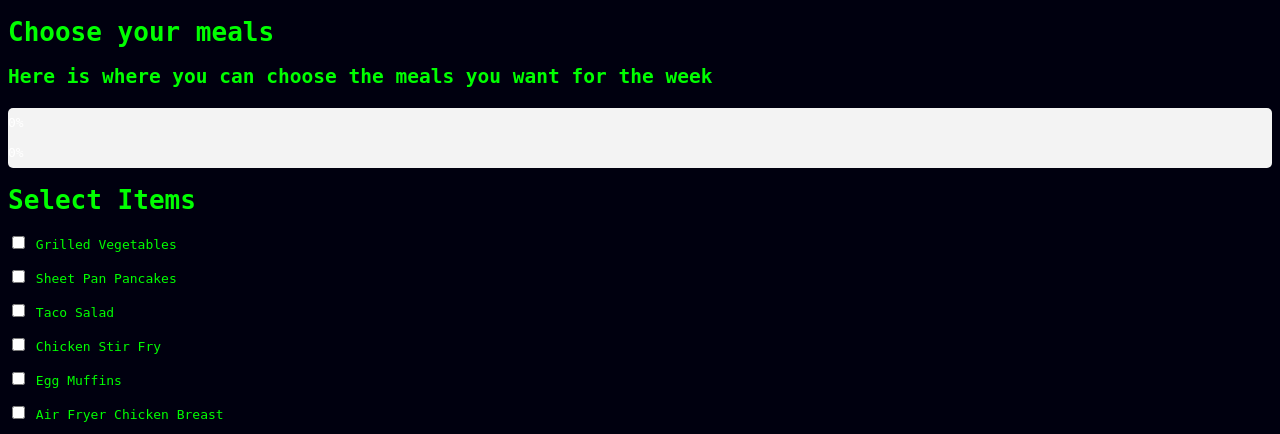
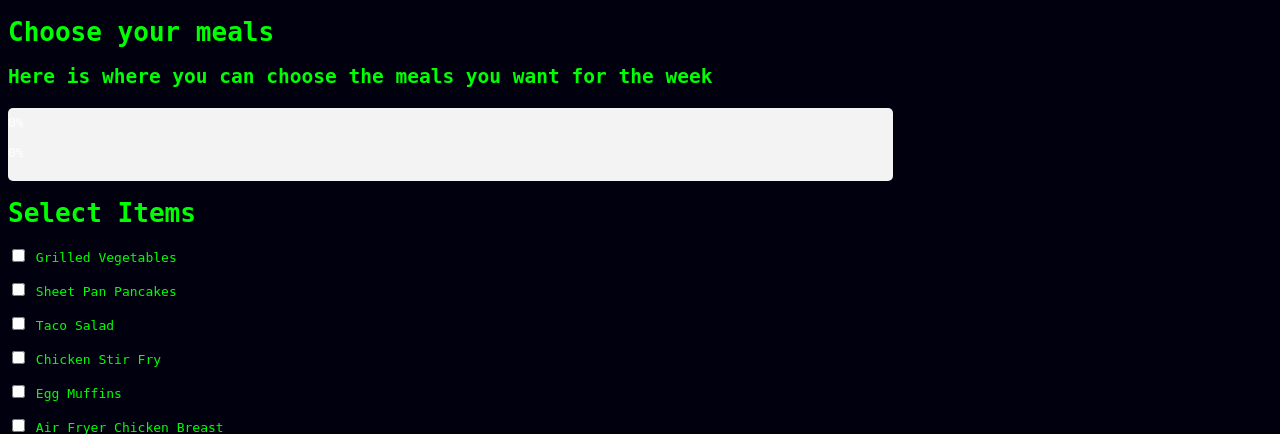
Before and after one commit to gbeck139/meal-maverick, a Flask app: template web_app/templates/menu.html in a window 1280 px wide. Shown: the top 434 px of the page. Run offline with Flask 3, Linux system fonts and the light colour scheme; the template is opened without the code that fills it: values that come from a table or form of the project are taken from there, others are empty.

Commit message:
😂🐪 Checkpoint ./web_app/templates/menu.html:70263072/182

```diff
--- a/web_app/templates/menu.html
+++ b/web_app/templates/menu.html
@@ -5,7 +5,7 @@
 
 <style>
 .progress-container {
-    width: 100%;
+    width: 70%;
     background-color: #f3f3f3;
     border-radius: 5px;
     overflow: hidden;
@@ -19,6 +19,11 @@
     line-height: 30px; /* Center text vertically */
     color: white;
 }
+
+  .number {
+    text-align: right;
+    color: white;
+  }
 
 </style>
 
@@ -35,6 +40,7 @@
   <div class="progress-container">
       <div id="mealProgressBar" class="progress-bar">0%</div>
       <div id="timeProgressBar" class="progress-bar">0%</div>
+      <p class="number"></p>
   </div>
 
 <div id="budget">
```
